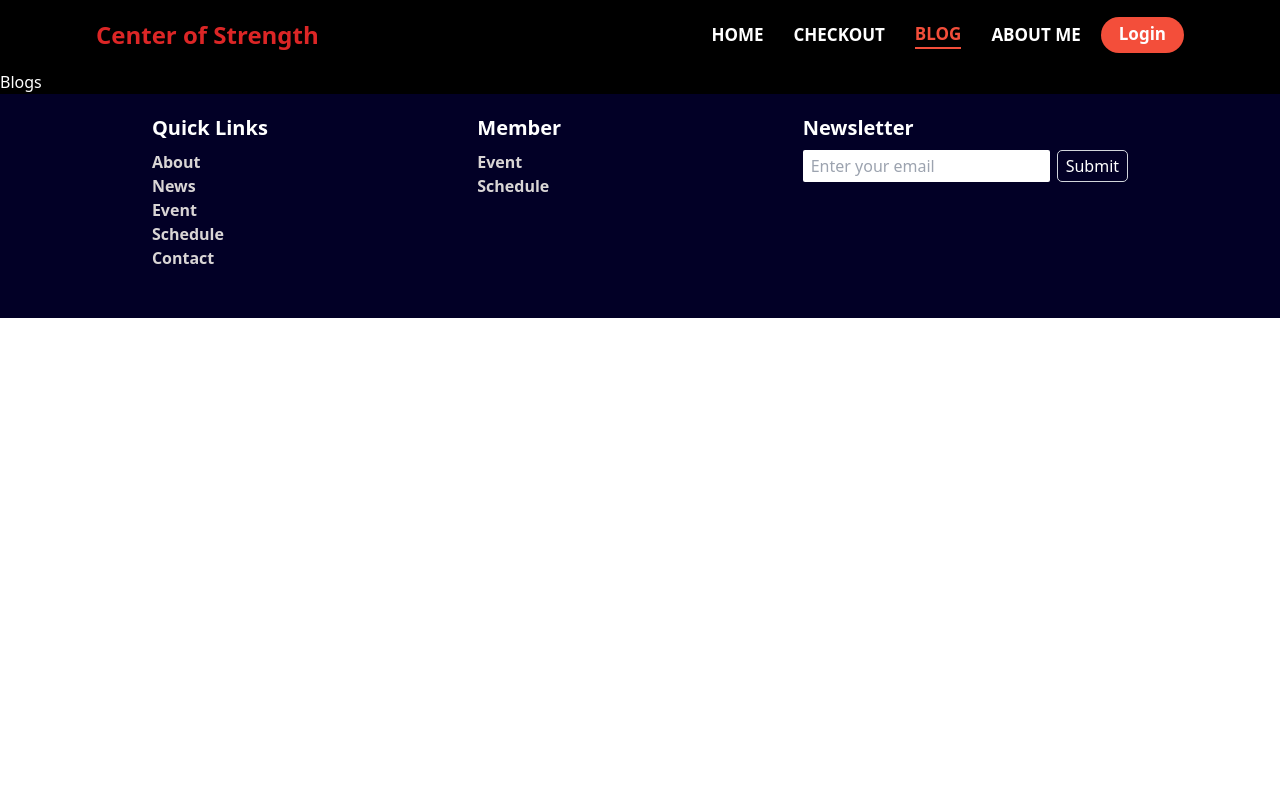
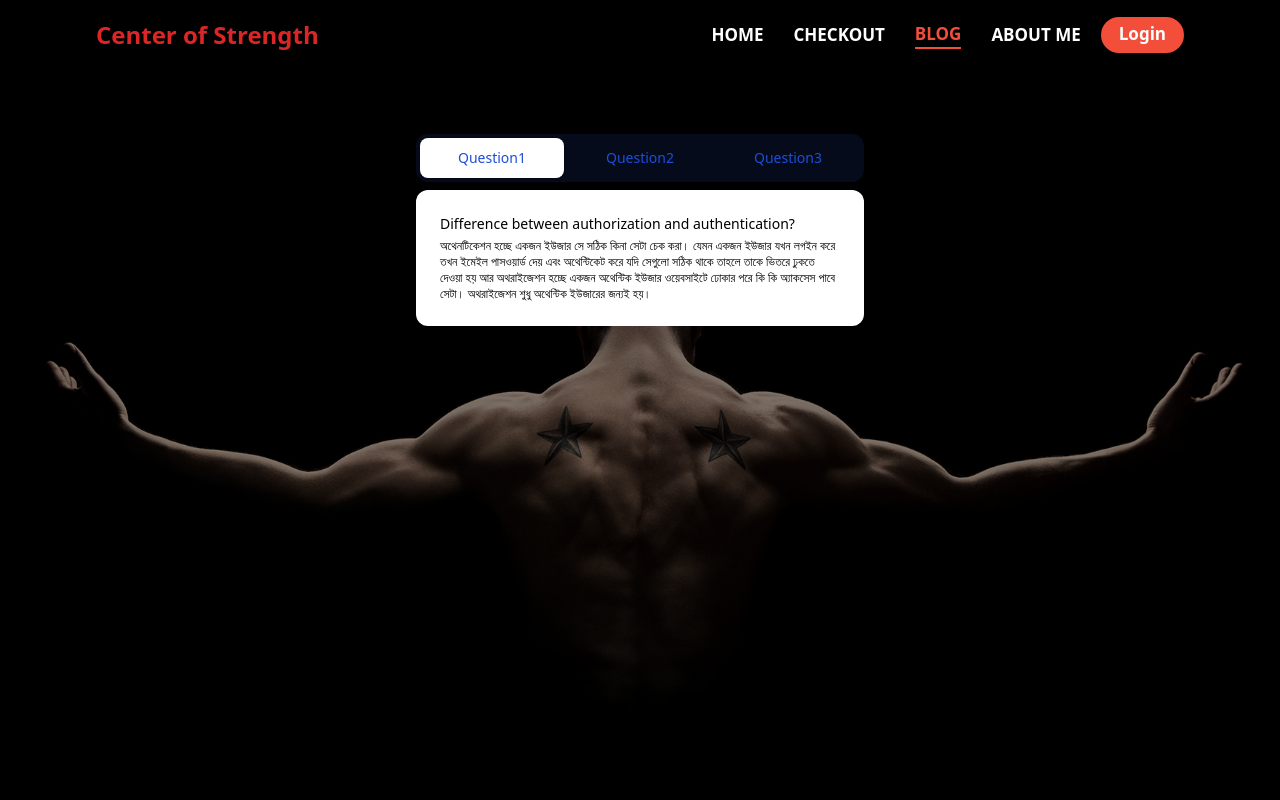
Before and after one commit to iamshakil19/center-of-strength, a React (Create React App) app: page /blogs in a window 1280 px wide. Shown: the top 800 px of the page. Built offline with nearby package versions, Linux system fonts and the light colour scheme; no server answers; the HTML template or start-up script is replaced by a standard one.

Commit message:
blogs page complete

```diff
--- a/package.json
+++ b/package.json
@@ -3,6 +3,7 @@
   "version": "0.1.0",
   "private": true,
   "dependencies": {
+    "@headlessui/react": "^1.5.0",
     "@heroicons/react": "^1.0.6",
     "@testing-library/jest-dom": "^5.16.4",
     "@testing-library/react": "^13.1.1",
--- a/src/Components/Blogs/Blogs.js
+++ b/src/Components/Blogs/Blogs.js
@@ -1,11 +1,97 @@
 import React from 'react';
 import './Blogs.css'
+import { useState } from 'react'
+import { Tab } from '@headlessui/react'
+
+function classNames(...classes) {
+    return classes.filter(Boolean).join(' ')
+}
+
 const Blogs = () => {
-    return (
-        <div>
-            <h1 className='text-white'>Blogs</h1>
-        </div>
-    );
-};
+        let [categories] = useState({
+            Question1: [
+                {
+                    id: 1,
+                    question: 'Difference between authorization and authentication?',
+                    ans: "অথেনটিকেশন হচ্ছে একজন ইউজার সে সঠিক কিনা সেটা চেক করা। যেমন একজন ইউজার যখন লগইন করে তখন ইমেইল পাসওয়ার্ড দেয় এবং অথেন্টিকেট করে যদি সেগুলো সঠিক থাকে তাহলে তাকে ভিতরে ঢুকতে দেওয়া হয় আর অথরাইজেশন হচ্ছে একজন অথেন্টিক ইউজার ওয়েবসাইটে ঢোকার পরে কি কি অ্যাকসেস পাবে সেটা। অথরাইজেশন শুধু অথেন্টিক ইউজারের জন্যই হয়।"
+                }
+            ],
+            Question2: [
+                {
+                    id: 1,
+                    question: ' Why are you using firebase? What other options do you have to implement authentication?',
+                    ans: "একজন ইউজারকে অথেন্টিক অথবা ভ্যালিড করার জন্য আমরা ফায়ারবেজ ব্যবহার করি। ফায়ারবেজ ছাড়াও আরো অনেক ওয়েবসাইট আছে যাদের মাধ্যমে আমরা অথেন্টিকেট করতে পারি যেমনঃ Okta, Auth0, MongoDB, keyclock, IBM etc."
+                }
+            ],
+            Question3: [
+                {
+                    id: 1,
+                    question: 'What other services does firebase provide other than authentication?',
+                    ans: "ফায়ারবেজ অথেনটিকেশন ছাড়া আরো কিছু সার্ভিস দেয়। সেগুলো হচ্ছে Hosting, Google Analytics, Cloud Messaging, Dynamic Links, Cloud Firestore etc."
+                }
+            ],
+        })
 
-export default Blogs;
+        return (
+            <div style={{height: "100vh"}} className="w-full max-w-md px-2 py-16 sm:px-0 mx-auto">
+                <Tab.Group>
+                    <Tab.List className="flex p-1 space-x-1 bg-blue-900/20 rounded-xl">
+                        {Object.keys(categories).map((category) => (
+                            <Tab
+                                key={category}
+                                className={({ selected }) =>
+                                    classNames(
+                                        'w-full py-2.5 text-sm leading-5 font-medium text-blue-700 rounded-lg',
+                                        'focus:outline-none focus:ring-2 ring-offset-2 ring-offset-blue-400 ring-white ring-opacity-60',
+                                        selected
+                                            ? 'bg-white shadow'
+                                            : 'text-blue-100 hover:bg-white/[0.12] hover:text-white'
+                                    )
+                                }
+                            >
+                                {category}
+                            </Tab>
+                        ))}
+                    </Tab.List>
+                    <Tab.Panels className="mt-2">
+                        {Object.values(categories).map((posts, idx) => (
+                            <Tab.Panel
+                                key={idx}
+                                className={classNames(
+                                    'bg-white rounded-xl p-3',
+                                    'focus:outline-none focus:ring-2 ring-offset-2 ring-offset-blue-400 ring-white ring-opacity-60'
+                                )}
+                            >
+                                <ul>
+                                    {posts.map((post) => (
+                                        <li
+                                            key={post.id}
+                                            className="relative p-3 rounded-md hover:bg-coolGray-100"
+                                        >
+                                            <h3 className="text-sm font-medium leading-5">
+                                                {post.question}
+                                            </h3>
+
+                                            <ul className="flex mt-1 space-x-1 text-xs font-normal leading-4 text-coolGray-500">
+                                                <li>{post.ans}</li>
+                                            </ul>
+
+                                            <a
+                                                href="#"
+                                                className={classNames(
+                                                    'absolute inset-0 rounded-md',
+                                                    'focus:z-10 focus:outline-none focus:ring-2 ring-blue-400'
+                                                )}
+                                            />
+                                        </li>
+                                    ))}
+                                </ul>
+                            </Tab.Panel>
+                        ))}
+                    </Tab.Panels>
+                </Tab.Group>
+            </div>
+        );
+    };
+
+    export default Blogs;
```
Also changed, not shown: 1 other file (tests, documents, lock files or other folders).
